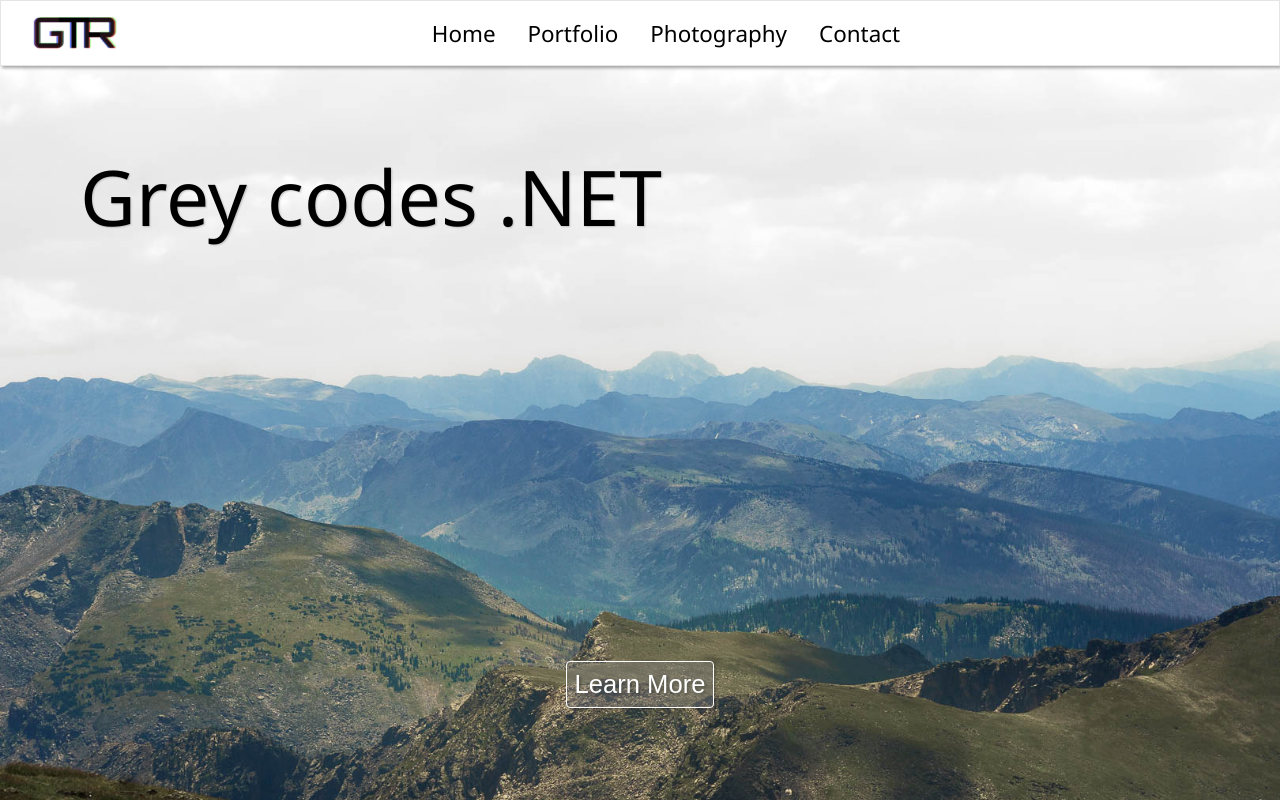
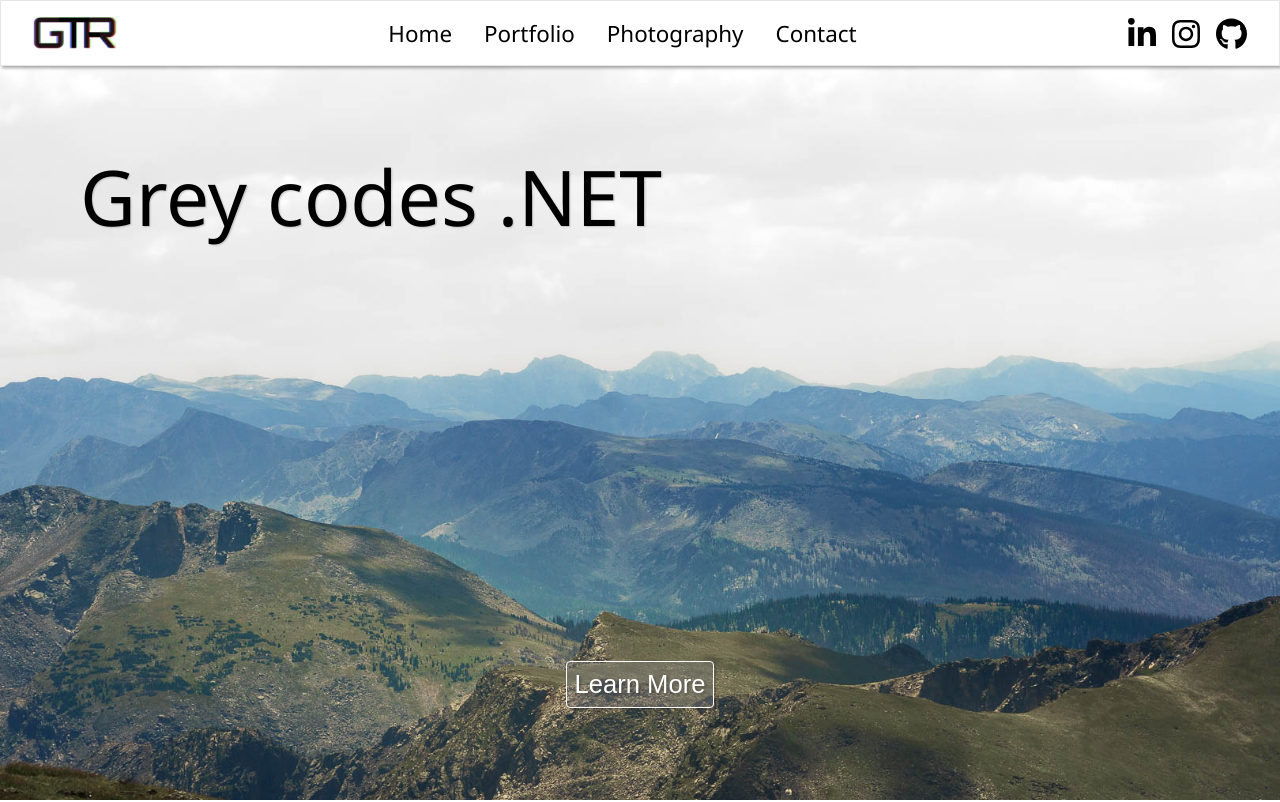
Before and after one commit to grey-r/greycodes, an Angular app in the folder pages/greycodes.net/: page / in a window 1280 px wide. Shown: the top 802 px of the page. Built offline with nearby package versions, Linux system fonts and the light colour scheme.

Commit message:
back to fontawesome svg!!!

```diff
--- a/pages/greycodes.net/package.json
+++ b/pages/greycodes.net/package.json
@@ -19,6 +19,10 @@
     "@angular/platform-browser": "^18.1.0",
     "@angular/platform-browser-dynamic": "^18.1.0",
     "@angular/router": "^18.1.0",
+    "@fortawesome/angular-fontawesome": "^0.15.0",
+    "@fortawesome/free-brands-svg-icons": "^6.5.2",
+    "@fortawesome/free-regular-svg-icons": "^6.5.2",
+    "@fortawesome/free-solid-svg-icons": "^6.5.2",
     "rxjs": "~7.8.0",
     "tslib": "^2.3.0"
   },
@@ -26,7 +30,6 @@
     "@angular-devkit/build-angular": "^18.1.2",
     "@angular/cli": "^18.1.2",
     "@angular/compiler-cli": "^18.1.0",
-    "@fortawesome/fontawesome-free": "^6.6.0",
     "@types/jasmine": "~5.1.0",
     "@types/node": "^22.0.0",
     "jasmine-core": "~5.1.0",
--- a/pages/greycodes.net/src/app/core/components/header/header.component.html
+++ b/pages/greycodes.net/src/app/core/components/header/header.component.html
@@ -1,5 +1,5 @@
 <!--Left Side-->
-<button class="mobile-only"><i class="fas fa-bars"></i></button>
+<button class="mobile-only"><fa-icon [icon]="faBars"></fa-icon></button>
 <div class="desktop-only logo-host">
   <img src="/assets/logo.jpg" />
 </div>
@@ -15,8 +15,8 @@
 </div>
 <!--Right-->
 <div class="desktop-only socials">
-  <i class="fab fa-linkedin-in"></i>
-  <i class="fab fa-instagram"></i>
-  <i class="fab fa-github"></i>
+  <fa-icon [icon]="faLinkedinIn"></fa-icon>
+  <fa-icon [icon]="faInstagram"></fa-icon>
+  <fa-icon [icon]="faGithub"></fa-icon>
 </div>
 <div class="mobile-only"></div>
--- a/pages/greycodes.net/src/app/core/components/header/header.component.ts
+++ b/pages/greycodes.net/src/app/core/components/header/header.component.ts
@@ -1,12 +1,22 @@
 import { Component } from '@angular/core';
+import { FontAwesomeModule } from '@fortawesome/angular-fontawesome';
+import { faBars } from '@fortawesome/free-solid-svg-icons';
+import {
+  faGithub,
+  faInstagram,
+  faLinkedinIn,
+} from '@fortawesome/free-brands-svg-icons';
 
 @Component({
   selector: 'app-header',
   standalone: true,
-  imports: [],
+  imports: [FontAwesomeModule],
   templateUrl: './header.component.html',
-  styleUrl: './header.component.scss'
+  styleUrl: './header.component.scss',
 })
 export class HeaderComponent {
-
+  public readonly faBars = faBars;
+  public readonly faLinkedinIn = faLinkedinIn;
+  public readonly faInstagram = faInstagram;
+  public readonly faGithub = faGithub;
 }
```
Also changed, not shown: 1 other file (tests, documents, lock files or other folders).
